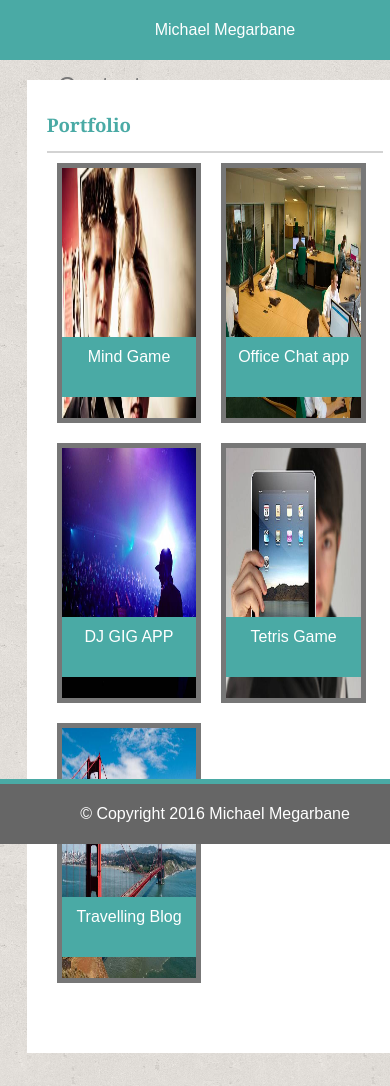
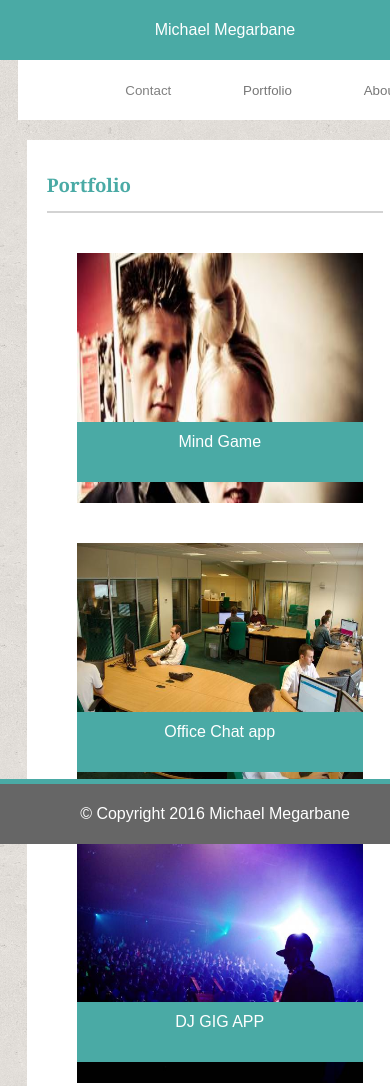
Before and after one commit to mmegarba/Responsive-Portfolio, a plain HTML site: page portfolio.html in a window 390 px wide. Shown: the top 1086 px of the page. Drawn offline with Linux system fonts and the light colour scheme.

Commit message:
portfolio responsive

```diff
--- a/assets/css/style.css
+++ b/assets/css/style.css
@@ -48,6 +48,7 @@ header {
   background-color:#ffffff;
   /*margin-left:-10px;*/
   height:60px;
+  position:static;
 }
 
 
@@ -73,7 +74,7 @@ footer {
   border-top:solid;
   border-width:5px;
   border-color:#4aaaa5;
-  z-index:3;
+  z-index:3000;
   height:20px;
   color:white;
 }
@@ -84,7 +85,6 @@ floating-box {
     width: 40%;
     height: 250px;
     margin: 10px;
-    border: 5px solid;
     float:left;
     position:relative;
 }
@@ -176,6 +176,11 @@ p{
   color:black;
 }
 
+#container
+{
+  width:980px;
+
+}
 
 
 @media screen and (max-width:980px)
@@ -232,6 +237,15 @@ margin-left:5%;
 
 }
 
+floating-box
+{
+display:block;
+float:none;
+width:100%;
+right:15px;
+
+}
+
 h1{
 font-size:14pt;
 }
@@ -257,6 +271,15 @@ width:90%;
 margin-left:5%;
 margin-right:5%;
 clear:both;
+}
+floating-box
+{
+display:inline-block;
+float:left;
+width:45%;
+right:15px;
+left:10px;
+
 }
 
 #connectwithme{
@@ -345,3 +368,14 @@ header{
 
   padding-bottom:100px;
 }
+
+floating-box
+{
+display:block;
+float:none;
+width:85%;
+left:20px;
+margin-top:40px;
+}
+
+}
--- a/portfolio.html
+++ b/portfolio.html
@@ -13,21 +13,18 @@
 
 <body>
 
-
 		<header style="margin-left:-10;margin-top:-10;">
 
 			<div id="name">
 			Michael Megarbane
 			</div>
 
-			<div id ="navigation">
 
-				<ul>
-					<li><a href = "contact.html" style = "text-decoration:none; color:#777777;font-size:18pt;">Contact</a></li>
-					<li><a href = "portfolio.html" style = "text-decoration:none; color:#777777;font-size:18pt">Portfolio</a></li>
-					<li><a href = "index.html" style = "text-decoration:none; color:#777777;font-size:18pt">About </a></li>
+				<ul id ="navbars">
+					<li id = "navli"><a href = "contact.html" style = "text-decoration:none; color:grey; font-size:10pt;">Contact</a></li>
+					<li id = "navli"><a href = "portfolio.html" style = "text-decoration:none; color:#777777;font-size:10pt">Portfolio</a></li>
+					<li id = "navli"><a href = "index.html" style = "text-decoration:none; color:#777777;font-size:10pt">About </a></li>
 				</ul>
-			</div>
 
 
 		</header>
@@ -108,5 +105,4 @@
 		</footer>
 
 </body>
-
 </html>
```
Also changed, not shown: contact.html (+2 -2 lines), index.html (+4 -2 lines).
